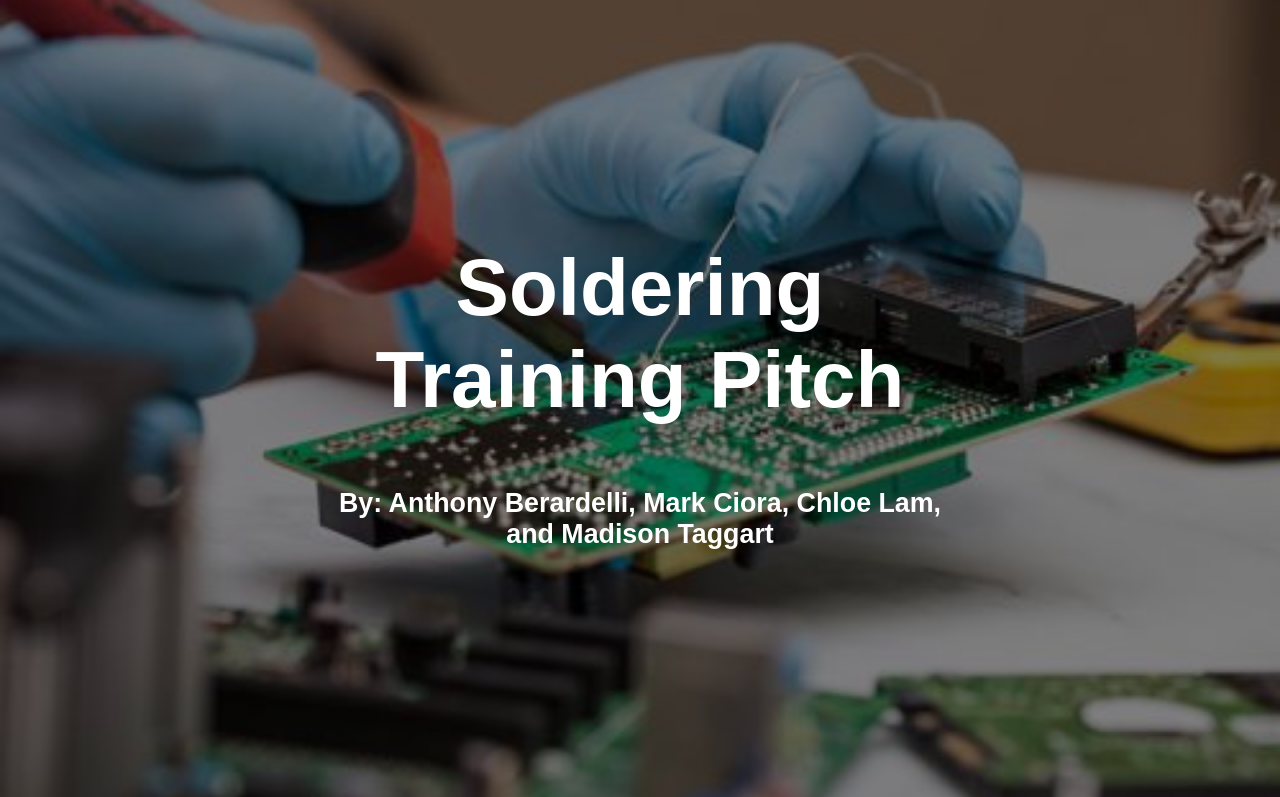
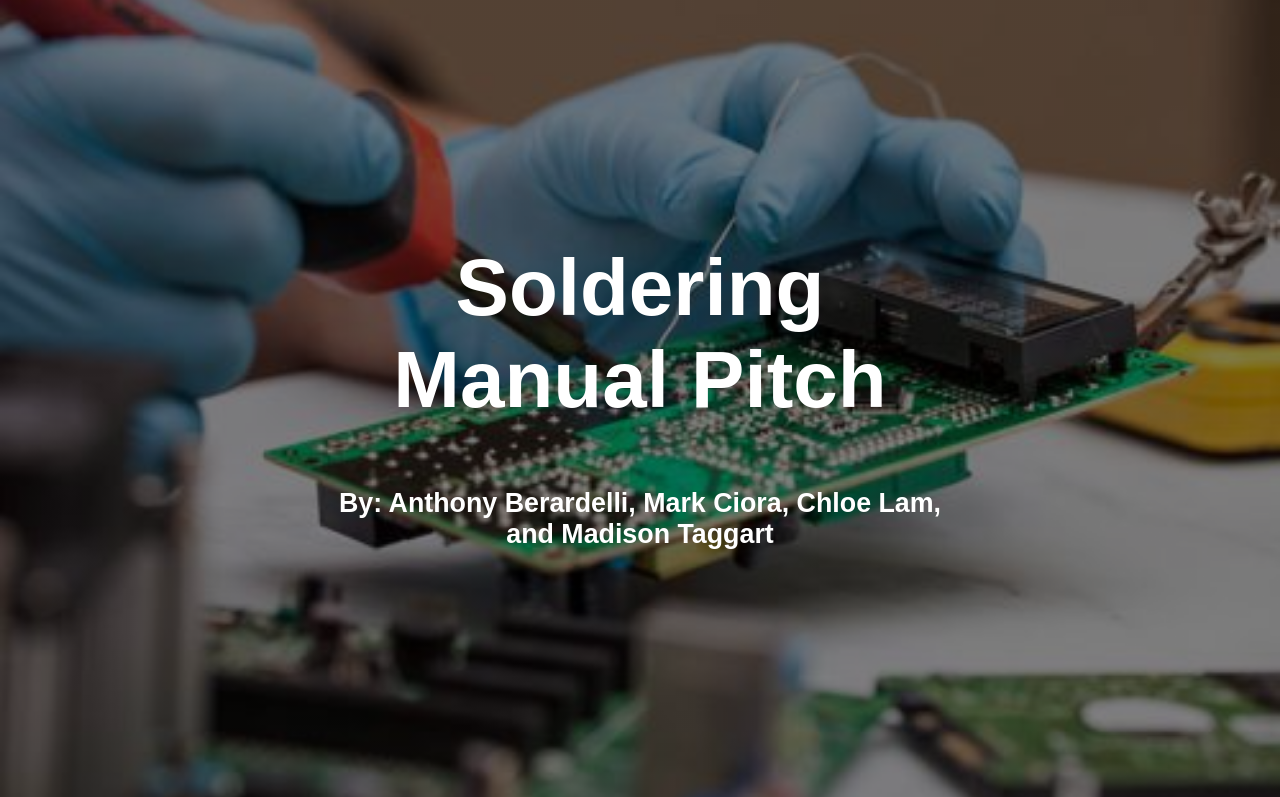
Before and after one commit to MarkCiora/SolderingElevatorPitch, a plain HTML site: page index.html in a window 1280 px wide. Shown: the top 797 px of the page. Drawn offline with Linux system fonts and the light colour scheme.

Commit message:
Update index.html

```diff
--- a/index.html
+++ b/index.html
@@ -19,7 +19,7 @@ BTW. You can leave these faded comments be, or delete them. They are but road si
 <!--Go ahead and change the title of this HTML document from "Elevator Pitch Generator" to whatever you want. This other stuff below the title does important work to help tell different browsers what this page should look like on different screens like cell phones or desktops-->
 
 <head>
-<title>Soldering Manual</title>
+<title>Soldering Manual Pitch</title>
 <meta charset="UTF-8">
 <meta name="viewport" content="width=device-width, initial-scale=1">
 <link rel="stylesheet" type="text/css" href="style.css">
@@ -31,7 +31,7 @@ BTW. You can leave these faded comments be, or delete them. They are but road si
 
 <div class="hero-image">
   <div class="hero-text">
-      <h1>Soldering Training Pitch</h1>
+      <h1>Soldering Manual Pitch</h1>
       <h6>By: Anthony Berardelli, Mark Ciora, Chloe Lam, and Madison Taggart </h6>
   </div>
 </div>
```
